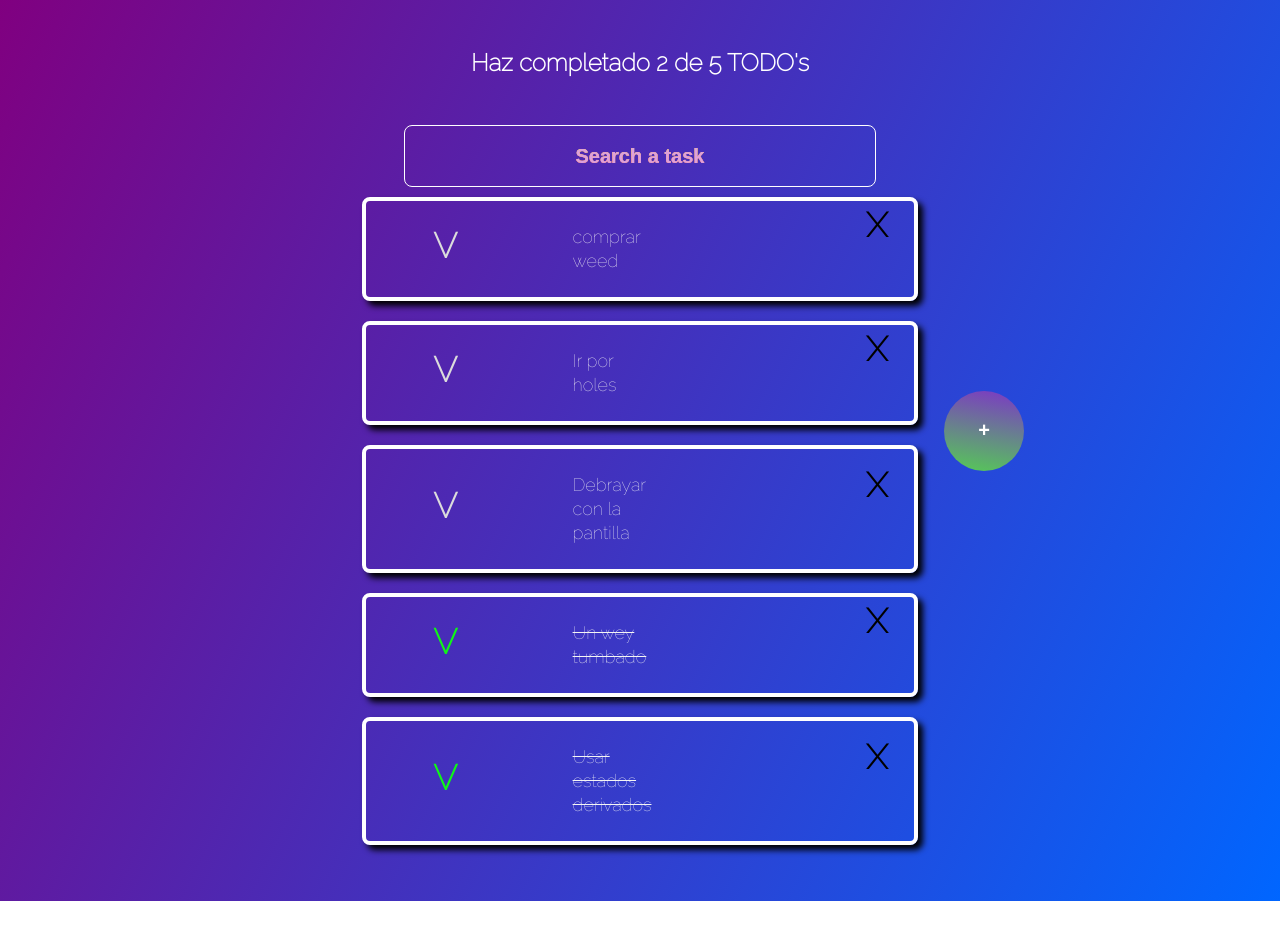
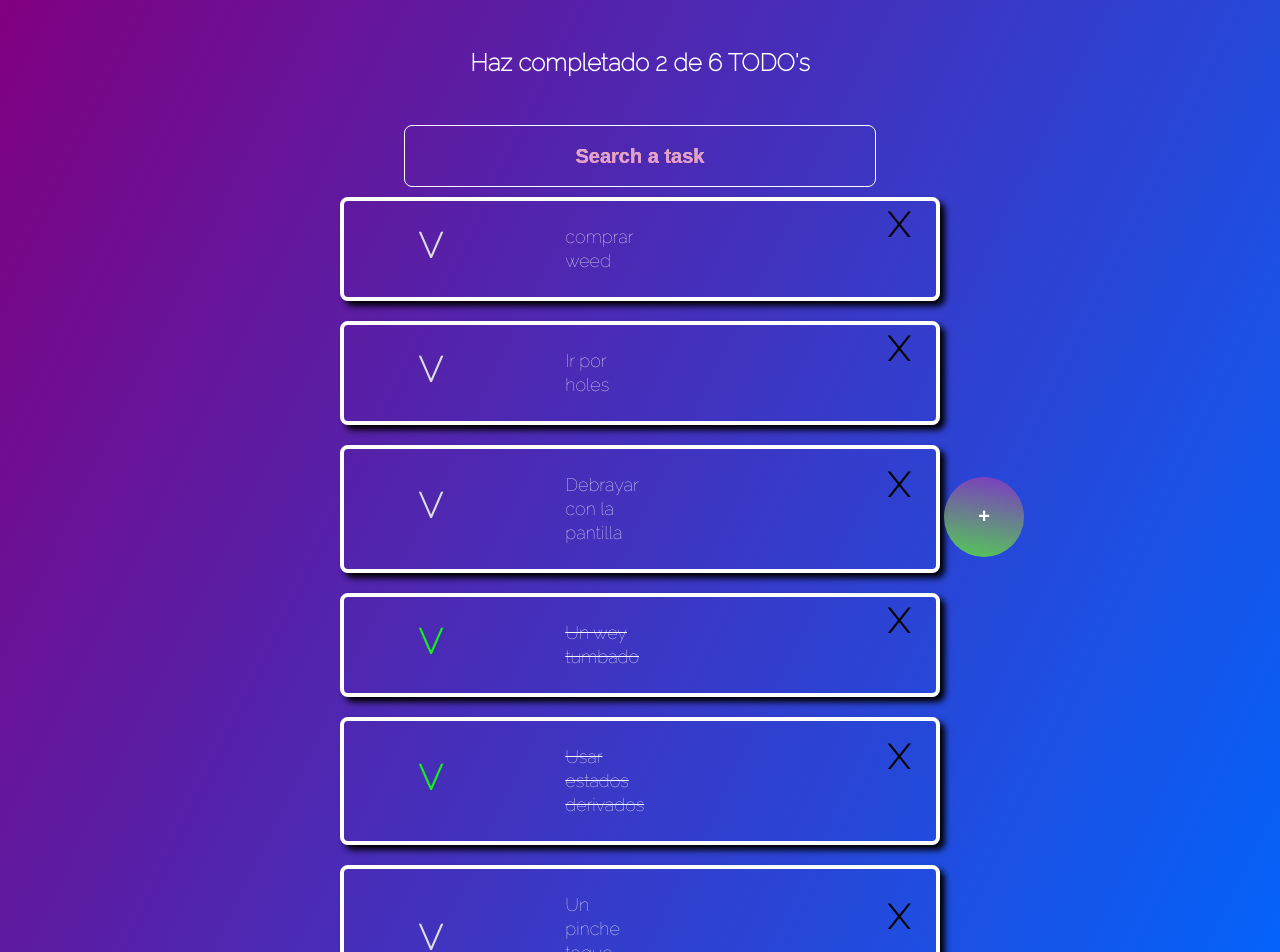
Before and after one commit to antcodernez/react-fundamentals, a React (Create React App) app: page / in a window 1280 px wide. Shown: the top 952 px of the page. Before the commit the page ends 901 px from the top, so only its background shows below. Built offline with nearby package versions, Linux system fonts and the light colour scheme.

Commit message:
implementing the search input with the todos

```diff
--- a/src/App.js
+++ b/src/App.js
@@ -25,6 +25,10 @@ const defaultTodos = [
   {
     text: "Usar estados derivados",
     completed: true
+  },
+  {
+    text: "Un pinche toque también",
+    completed: false
   },
 
 ];
@@ -68,6 +72,18 @@ function App() {
 
   const totalTODOs = todos.length;
 
+  const searchedTODOs = todos.filter(element => {
+    // función texto sin tildes
+      const noTildes = (text) => {
+        return text.normalize('NFD').replace(/[\u0300-\u036f]/g, '');
+      };
+
+      // Normalizando texto sin tildes y a Lower Case
+      const concidenciasTODOs = noTildes(element.text.toLowerCase());
+      const searchValueLowerCase = noTildes(searchValue.toLowerCase());
+
+      return concidenciasTODOs.includes(searchValueLowerCase);
+  });
   return (
     <>
       <TodoCounter
@@ -80,7 +96,7 @@ function App() {
         setSearchValue={setSearchValue}
       />
       <TodoList>
-        {defaultTodos.map( todo => (
+        {searchedTODOs.map( todo => (
           <TodoItem key={todo.text} text={todo.text} completed={todo.completed} />
         ))}
       </TodoList>
```
